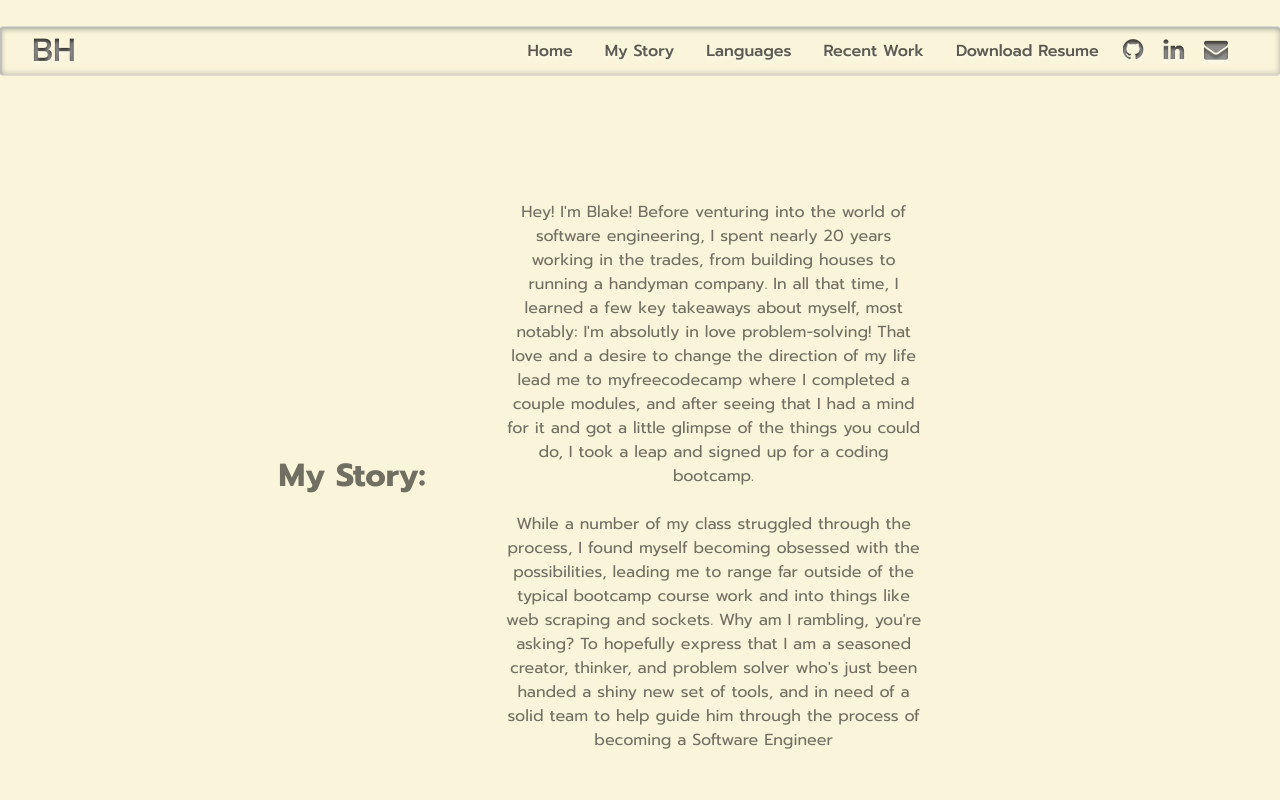
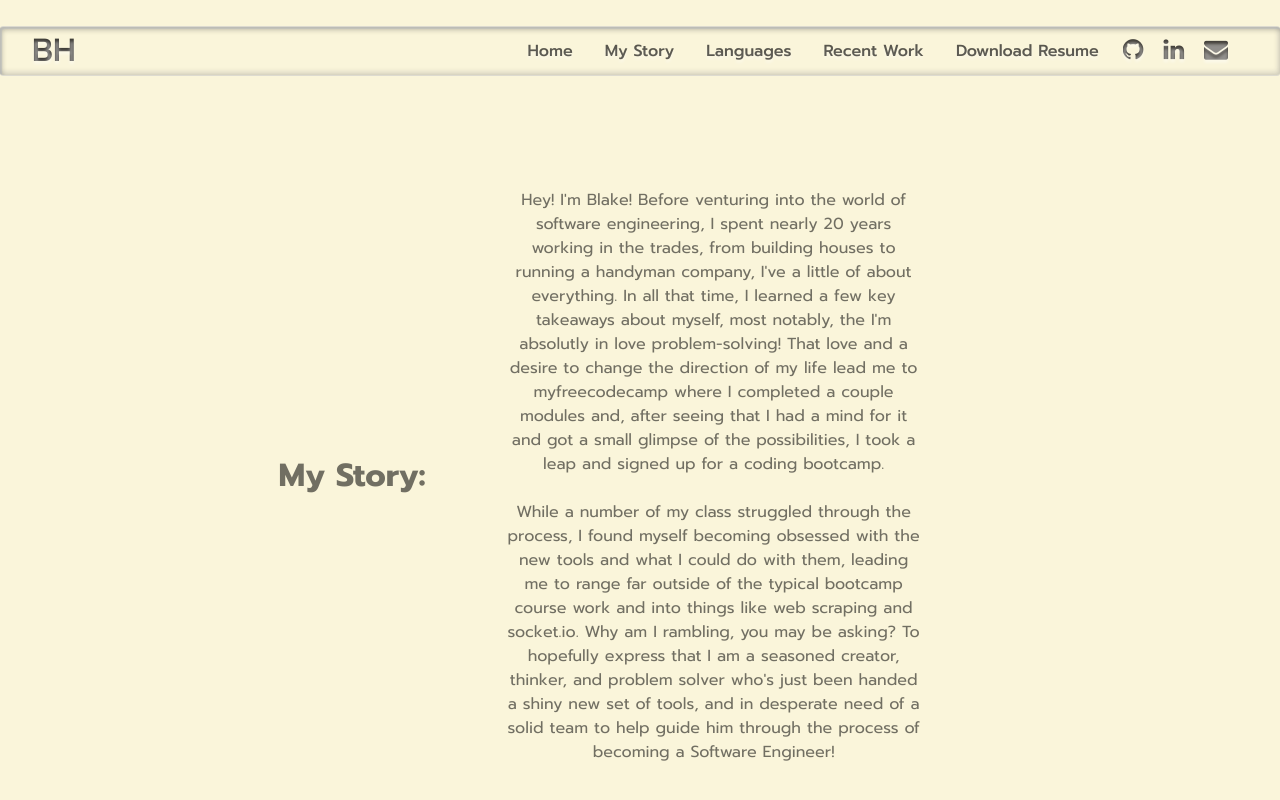
Before and after one commit to bhunter87/ProjectPage, a React (Create React App) app: page / in a window 1280 px wide. Shown: the part 708-1508 px from the top of the page. Built offline with nearby package versions, Linux system fonts and the light colour scheme; the HTML template or start-up script is replaced by a standard one.

Commit message:
myStory update 01/11

```diff
--- a/src/App.css
+++ b/src/App.css
@@ -224,8 +224,8 @@ img {
     .mainColLeft {
         display: block;
         padding: 0;
+        margin: 0;
         min-width: auto;
-        margin: 0;
         text-align: center;
     }
     .mainColRight {
@@ -233,6 +233,7 @@ img {
         margin: 0;
         padding: 0;
         display: flex;
+        width: 100%;
     }
     .aboutBox {
         max-width: max-content;
@@ -266,6 +267,8 @@ img {
     #homePageView {
         text-align: center;
         height: max-content;
+        margin-left: 1em;
+        margin-right: 1em;
     }
 }
 @media screen and (max-width: 805px) {
@@ -411,7 +414,7 @@ img {
 /* GalNote3 */
 @media only screen and (min-device-width: 360px) and (max-device-width: 640px) and (orientation: portrait) {
     #navbar-container {
-        margin-top: calc(100vh - 38.5em);
+        margin-top: calc(100vh - 39.1em);
     }
     .logo {
         margin-left: 1em;
--- a/src/App.js
+++ b/src/App.js
@@ -194,26 +194,28 @@ function App() {
                             Hey! I'm Blake! Before venturing into the world of
                             software engineering, I spent nearly 20 years
                             working in the trades, from building houses to
-                            running a handyman company. In all that time, I
-                            learned a few key takeaways about myself, most
-                            notably: I'm absolutly in love problem-solving! That
-                            love and a desire to change the direction of my life
-                            lead me to myfreecodecamp where I completed a couple
-                            modules, and after seeing that I had a mind for it
-                            and got a little glimpse of the things you could do,
-                            I took a leap and signed up for a coding bootcamp.
+                            running a handyman company, I've a little of about
+                            everything. In all that time, I learned a few key
+                            takeaways about myself, most notably, the I'm
+                            absolutly in love problem-solving! That love and a
+                            desire to change the direction of my life lead me to
+                            myfreecodecamp where I completed a couple modules
+                            and, after seeing that I had a mind for it and got a
+                            small glimpse of the possibilities, I took a leap
+                            and signed up for a coding bootcamp.
                             <br />
                             <br />
                             While a number of my class struggled through the
                             process, I found myself becoming obsessed with the
-                            possibilities, leading me to range far outside of
-                            the typical bootcamp course work and into things
-                            like web scraping and sockets. Why am I rambling,
-                            you're asking? To hopefully express that I am a
-                            seasoned creator, thinker, and problem solver who's
-                            just been handed a shiny new set of tools, and in
-                            need of a solid team to help guide him through the
-                            process of becoming a Software Engineer
+                            new tools and what I could do with them, leading me
+                            to range far outside of the typical bootcamp course
+                            work and into things like web scraping and
+                            socket.io. Why am I rambling, you may be asking? To
+                            hopefully express that I am a seasoned creator,
+                            thinker, and problem solver who's just been handed a
+                            shiny new set of tools, and in desperate need of a
+                            solid team to help guide him through the process of
+                            becoming a Software Engineer!
                         </div>
                     </div>
                 </section>
```
